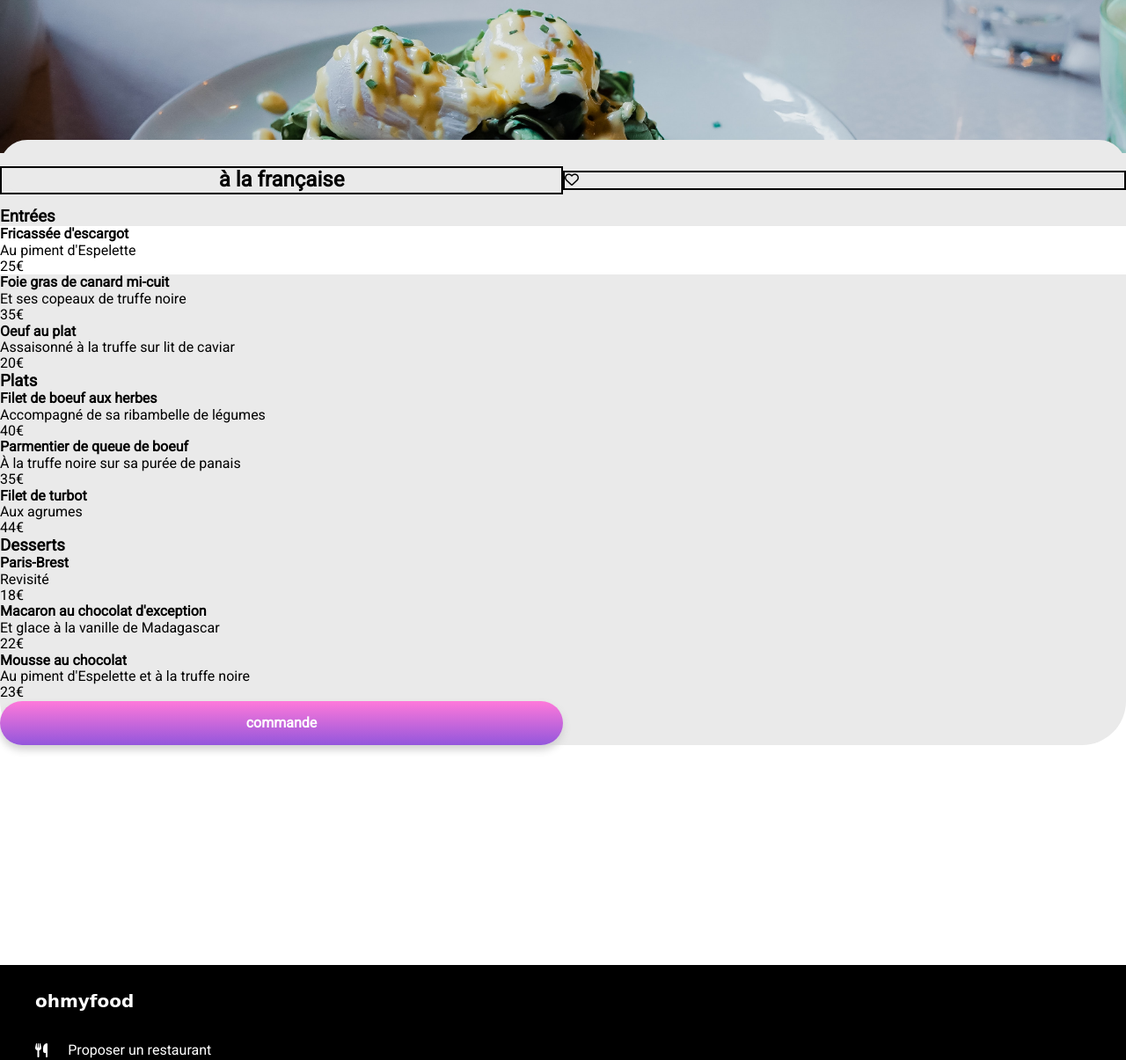
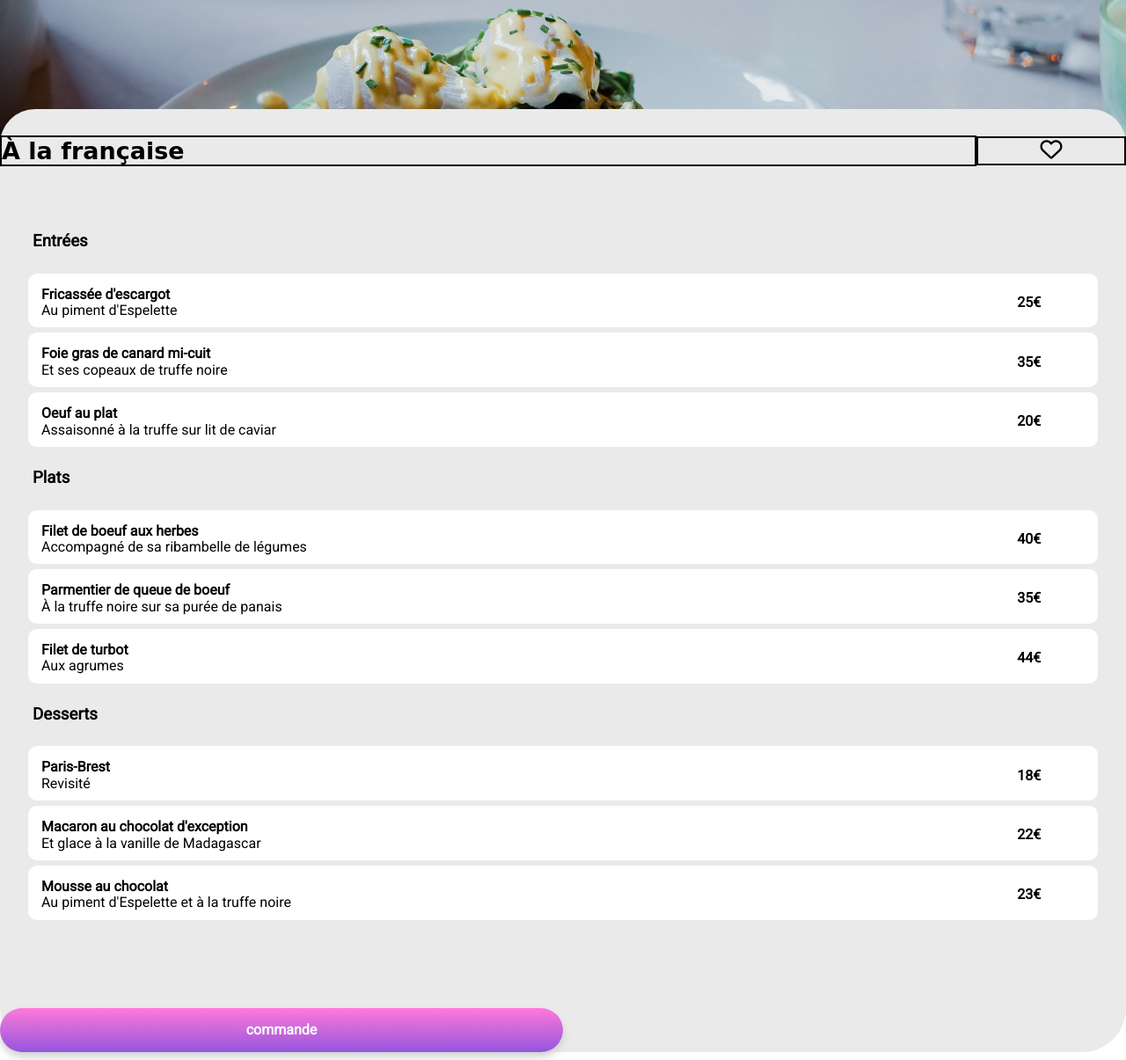
Before and after one commit to wilevadev/Vanessa_3_ohmyfood_082022, a website: page a_la_francaise.html in a window 1280 px wide. Shown: the part 99-1304 px from the top of the page at 88% size. Drawn offline with nearby package versions, Linux system fonts and the light colour scheme; a web font is replaced by a local one.

Commit message:
commande restaurent

```diff
--- a/a_la_francaise.html
+++ b/a_la_francaise.html
@@ -28,80 +28,95 @@
     </header>
     <main class="pages">
         <div class="card__top">
-            <img class="card__image" src="images/restaurants/toa-heftiba-DQKerTsQwi0-unsplash.jpg"
-                alt="a la francaise">
+            <img class="card__image" src="images/restaurants/toa-heftiba-DQKerTsQwi0-unsplash.jpg" alt="a la francaise">
         </div>
         <div class="subtitle">
             <div class="subtitle__title">
-                <h2>à la française</h2>
+                <h2>À la française</h2>
             </div>
-            <div class="card__head">
+            <div class="card__heat">
                 <i class="fa-regular fa-heart"></i>
             </div>
         </div>
         <div class="menus">
             <div Class="entree">
-                <h3>Entrées</h3>
+                <h3 class="entree__title">Entrées</h3>
                 <div class="entree__one">
+                    <div class="entree__two">
                         <h4 class="entree__titre">Fricassée d'escargot</h4>
                         <p class="entree__par">Au piment d'Espelette </p>
+                    </div>
                     <span class="entree__price">25€</span>
                 </div>
+                <div class="entree__one">
                     <div class="entree__two">
-
-                <h4>Foie gras de canard mi-cuit</h4>
-                <p> Et ses copeaux de truffe noire</p>
-                <span>35€</span>
+                        <h4 class="entree__titre">Foie gras de canard mi-cuit</h4>
+                        <p class="entree__par"> Et ses copeaux de truffe noire</p>
                     </div>
-            <div class="entree__three">
-
-                <h4>Oeuf au plat</h4>
-                <p> Assaisonné à la truffe sur lit de caviar</p>
-                <span>20€</span>
+                    <span class="entree__price">35€</span>
+                </div>
+                <div class="entree__one">
+                    <div class="entree__two">
+                        <h4 class="entree__titre">Oeuf au plat</h4>
+                        <p class="entree__par"> Assaisonné à la truffe sur lit de caviar</p>
+                    </div>
+                    <span class="entree__price">20€</span>
                 </div>
             </div>
             <div Class="dish">
-
-            <h3>Plats</h3>
-            <div class="dish__one"></div>
-            <h4>Filet de boeuf aux herbes</h4>
-            <p> Accompagné de sa ribambelle de légumes</p>
-            <span>40€</span>
+                <h3 class="dish__titre">Plats</h3>
+                <div class="dish__one">
+                    <div class="dish__two">
+                        <h4 class="dish__title">Filet de boeuf aux herbes</h4>
+                        <p class="dish__par"> Accompagné de sa ribambelle de légumes</p>
                     </div>
-        <div class="dish__two">
-
-            <h4>Parmentier de queue de boeuf</h4>
-            <p>À la truffe noire sur sa purée de panais</p>
-            <span>35€</span>
-        </div>
-        <div class="dish__three">
-
-            <h4>Filet de turbot</h4>
-            <p>Aux agrumes</p>
-            <span>44€</span>
+                    <span class="dish__price">40€</span>
                 </div>
 
-        <h3>Desserts</h3>
-        <div class="dessert__one"></div>
-        <h4>Paris-Brest</h4>
-        <p>Revisité </p>
-        <span>18€</span>
+                <div class="dish__one">
+                    <div class="dish__two">
+                        <h4 class="dish__title">Parmentier de queue de boeuf</h4>
+                        <p class="dish__par">À la truffe noire sur sa purée de panais</p>
                     </div>
+                    <span class="dish__price">35€</span>
+                </div>
+                <div class="dish__one">
+                    <div class="dish__two">
+                        <h4 class="dish__title">Filet de turbot</h4>
+                        <p class="dish__par">Aux agrumes</p>
+                    </div>
+                    <span class="dish__price">44€</span>
+                </div>
+            </div>
+            <div class="dessert">
+                <h3 class="dessert__titre">Desserts</h3>
+                <div class="dessert__one">
                     <div class="dessert__two">
-
-            <h4>Macaron au chocolat d'exception</h4>
-            <p>Et glace à la vanille de Madagascar</p>
-            <span>22€</span>
+                        <h4 class="dessert__title">Paris-Brest</h4>
+                        <p class="dessert__par">Revisité </p>
                     </div>
-        <div class="dessert__three">
-
-            <h4>Mousse au chocolat</h4>
-            <p>Au piment d'Espelette et à la truffe noire</p>
-            <span>23€ </span>
+                    <span class="dessert__price">18€</span>
                 </div>
 
+                <div class="dessert__one">
+                    <div class="dessert__two">
+                        <h4 class="dessert__title">Macaron au chocolat d'exception</h4>
+                        <p class="dessert__par">Et glace à la vanille de Madagascar</p>
+                    </div>
+                    <span class="dessert__price">22€</span>
+                </div>
+                <div class="dessert__one">
+                    <div class="dessert__two">
+                        <h4 class="dessert__title">Mousse au chocolat</h4>
+                        <p class="dessert__par">Au piment d'Espelette et à la truffe noire</p>
+                    </div>
+                    <span class="dessert__price">23€ </span>
+                </div>
+            </div>
+        </div>
+        <div class="order">
         <button class="explore">commande</button>
-
+    </div>
 
     </main>
     <footer class="footer">
@@ -109,8 +124,8 @@
 
         <h5 class="footer__title">ohmyfood</h5>
         <ul class="footer__ul">
-            <li class="footer__li"><i class="fa-solid fa-utensils footer__i"></i><a class="footer__a"
-                    href="#">Proposer un restaurant</a></li>
+            <li class="footer__li"><i class="fa-solid fa-utensils footer__i"></i><a class="footer__a" href="#">Proposer
+                    un restaurant</a></li>
             <li class="footer__li"><i class="fa-sharp fa-solid fa-handshake-angle footer__i"></i><a class="footer__a"
                     href="#">Devenir partenaire</a></li>
             <li class="footer__li"><a class="footer__a" href="#">Mentions légales</a></li>
--- a/sass/pages/_a_la_francaise.scss
+++ b/sass/pages/_a_la_francaise.scss
@@ -8,30 +8,125 @@
     display: flex;
     justify-content: space-around;
     position: relative;
-    border-radius:100px;
+    border-radius:40px 40px 0 0;
     padding-top: 30px;
-    bottom: 15px;
+    bottom: 50px;
     background-color: $gray;
 
 .subtitle__title{
+    font-family: $font-title;
+    font-size: 18px;
 
-   text-align: center;
-   border: 2px solid ;
-}
-.card__head{
     border: 2px solid ;
 }
+.card__heat{
+    border: 2px solid ;
+    text-align: center;
 }
-.card__top{
+}
 
-}
 .card__image{
     height: 180px;
 
 
 
 }
-.entree__one{
-    background-color: $white;
-    border: 2px solide black;
+.entree{
+    width: 95%;
+    &__title{
+        padding-left: 5px;
+        margin-bottom: 25px;
+        margin-top:25px;
+
+      }
+      &__one{
+        display: flex;
+        justify-content:space-around;
+        background-color: $white;
+        border-radius: 10px;
+        padding-top: 15px;
+        padding-bottom: 10px;
+        margin-top: 6px;
+        margin-bottom: 6px;
+
+    }
+    &__two{
+
+        padding-left: 15px;
+
+      }
+      &__price{
+
+        width: 15%;
+        font-weight: bold;
+        text-align: center;
+
+    }
 }
+.dish{
+    width: 95%;
+    &__titre{
+        padding-left: 5px;
+        margin-bottom: 25px;
+        margin-top:25px;
+      }
+      &__one{
+        display: flex;
+        justify-content:space-around;
+        background-color: $white;
+        border-radius: 10px;
+        padding-top: 15px;
+        padding-bottom: 10px;
+        margin-top: 6px;
+        margin-bottom: 6px;
+
+    }
+    &__two{
+
+        padding-left: 15px;
+
+      }
+      &__price{
+
+        width: 15%;
+        font-weight: bold;
+        text-align: center;
+
+    }
+}
+.dessert{
+    width: 95%;
+    &__titre{
+        padding-left: 5px;
+        margin-bottom: 25px;
+        margin-top:25px;
+      }
+      &__one{
+        display: flex;
+        justify-content:space-around;
+        background-color: $white;
+        border-radius: 10px;
+        padding-top: 15px;
+        padding-bottom: 10px;
+        margin-top: 6px;
+        margin-bottom: 6px;
+
+    }
+    &__two{
+
+        padding-left: 15px;
+
+      }
+      &__price{
+
+        width: 15%;
+        font-weight: bold;
+        text-align: center;
+
+    }
+}
+
+.order{
+    margin-top: 100px;
+    margin-bottom: 100px;
+}
--- a/sass/pages/home.scss
+++ b/sass/pages/home.scss
@@ -81,6 +81,7 @@
         text-align: start;
       }
   }
+
   .card {
     background-color: #f6f6f6;
     &__card{
@@ -90,15 +91,17 @@
 
         padding-bottom: 2px;
       }
-     &__a{
-      position: relative;
-     }
+    &__card__card {
+      position:relative;
+    }
 
       &__images {
         height: 180px;
         border-radius: 25px 25px 0 0;
 
       &__new{
+        position: absolute;
+        bottom: 50px;
 
 
       }
@@ -119,7 +122,7 @@
 
       &__heat {
         color: #000;
-        width: 10%;
+        width: 15%;
         font-size: 25px;
       }
 
```
Also changed, not shown: css/style.css, 1 other file. Lines whose indentation alone changed are shown as unchanged.
